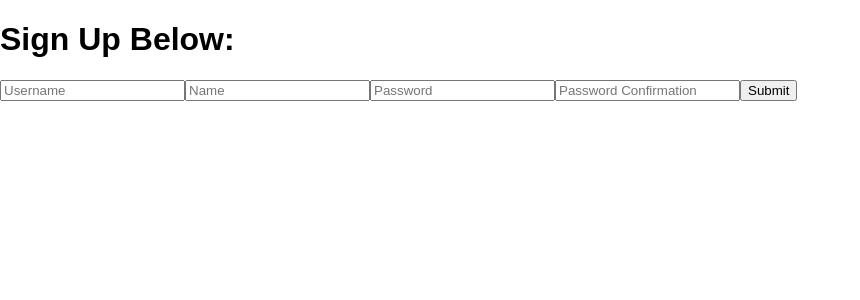
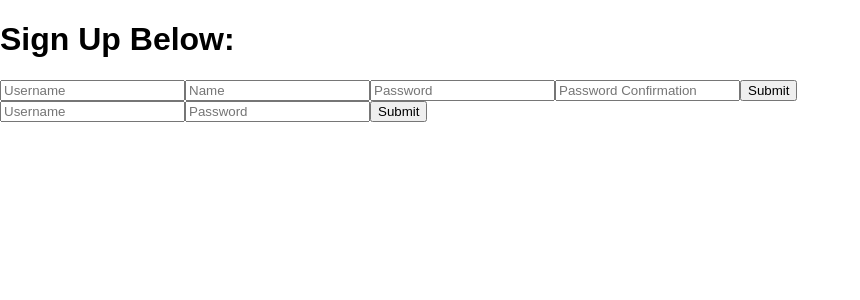
Before and after one commit to briecodes/mod5_frontend, a React (Create React App) app: page / in a window 1280 px wide. Shown: the top 300 px of the page, without its empty margins (0-860 px from the left). Built offline with nearby package versions, Linux system fonts and the light colour scheme.

Commit message:
signin page edits.

```diff
--- a/src/components/SignIn.js
+++ b/src/components/SignIn.js
@@ -0,0 +1,35 @@
+import React from 'react';
+
+class SignIn extends React.Component {
+  state = {
+    username: '',
+    password: ''
+  }
+
+  inputControl = (e) => {
+    this.setState({
+      [e.target.name]: e.target.value
+    });
+  };
+
+  logIn = (e) => {
+    e.preventDefault();
+    if (this.state.username && this.state.password){
+
+    }else{
+      alert('Username/Password needed.');
+    }
+  };
+
+  render() {
+    return (
+      <form onSubmit={this.logIn}>
+        <input type='text' name='username' placeholder='Username' value={this.state.username} onChange={this.inputControl} />
+        <input type='password' name='password' placeholder='Password' value={this.state.password} onChange={this.inputControl} />
+        <input type='submit'/>
+      </form>
+    );
+  };
+};
+
+export default SignIn;
--- a/src/components/SignUp.js
+++ b/src/components/SignUp.js
@@ -19,7 +19,15 @@ class SignUp extends React.Component {
         headers: {'Content-Type': 'application/json'}
       })
       .then( res => res.json() )
-      .then( response => console.log('success:', response ));
+      .then( response => {
+        // console.log('response:', response );
+        if (response.errors){
+          alert(response.errors[0]);
+        }else{
+          alert(`You're signed in!`);
+          // e.target.reset(); //TAKE ANOTHER LOOK AT RESETTING FORM.
+        }
+      });
     }else {
       console.log('error: password does not match');
     };
@@ -38,7 +46,7 @@ class SignUp extends React.Component {
     if (e.target.value === this.state.password){
       this.props.handleOnSubmit();
     }else{
-        console.log('Warning! password does not match.');
+      console.log(`Warning! Password does not match.`);
     };
   };
 
--- a/src/components/UserEntry.js
+++ b/src/components/UserEntry.js
@@ -1,5 +1,6 @@
 import React from 'react';
 
+import SignIn from './SignIn';
 import SignUp from './SignUp';
 
 class UserEntry extends React.Component {
@@ -10,7 +11,10 @@ class UserEntry extends React.Component {
 
   render() {
     return (
-      <SignUp handleOnSubmit={this.createUser} />
+      <React.Fragment>
+        <SignUp handleOnSubmit={this.createUser} />
+        <SignIn/>
+      </React.Fragment>
     );
   };
 };
```
